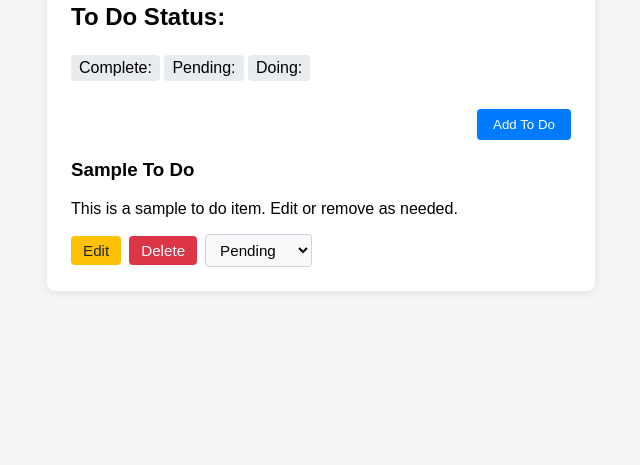
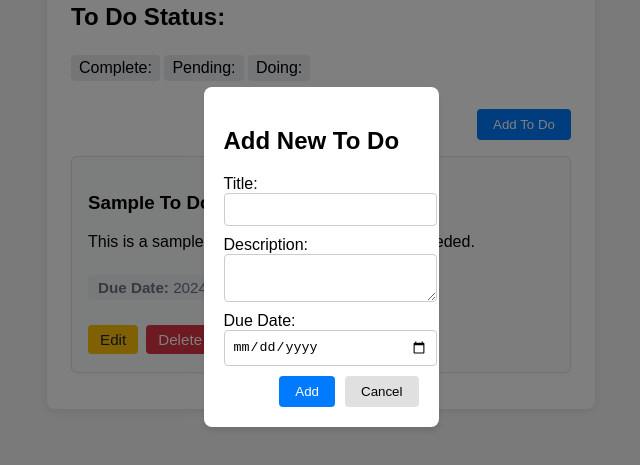
Before and after one commit to rishav-dhungel/TOP, a plain HTML site: page Project:ToDo/index.html in a window 1280 px wide. Shown: the part 143-608 px from the top of the page, without its empty margins (319-959 px from the left). Drawn offline with Linux system fonts and the light colour scheme.

Commit message:
add style and markup

```diff
--- a/Project:ToDo/index.html
+++ b/Project:ToDo/index.html
@@ -22,10 +22,11 @@
         </div>
       </div>
 
-        <div class="display-todo">
+        <div class="display-todo" data-list>
             <div class="todo-item">
               <h3 class="todo-title">Sample To Do</h3>
               <p class="todo-description">This is a sample to do item. Edit or remove as needed.</p>
+              <p class="todo-due-date"><strong>Due Date:</strong> <span>2024-06-30</span></p>
               <div class="todo-actions">
               <button class="edit-btn">Edit</button>
               <button class="delete-btn">Delete</button>
@@ -38,6 +39,25 @@
             </div>
         </div>
       </div>
+
+      <!-- Add To Do Dialog -->
+      <div id="add-todo-dialog" class="dialog" style="display:true">
+        <div class="dialog-content">
+          <h2>Add New To Do</h2>
+          <form id="add-todo-form" data-forms>
+            <label for="todo-title">Title:</label>
+            <input type="text" id="todo-title" name="title" required>
+            <label for="todo-description">Description:</label>
+            <textarea id="todo-description" name="description" required></textarea>
+            <label for="todo-due-date">Due Date:</label>
+            <input type="date" id="todo-due-date" name="due-date" required>
+            <div class="dialog-actions">
+              <button type="submit">Add</button>
+              <button type="button" id="cancel-add-todo">Cancel</button>
+            </div>
+          </form>
+        </div>
+      </div>
   </main>
 </body>
 </html>
--- a/Project:ToDo/index.js
+++ b/Project:ToDo/index.js
@@ -0,0 +1,2 @@
+const form = document.querySelector("[data-form");
+const lists = document.querySelector("data-list");
--- a/Project:ToDo/style.css
+++ b/Project:ToDo/style.css
@@ -87,7 +87,15 @@ h1 {
 .delete-btn:hover {
   background: #b52a37;
 }
-
+.todo-due-date {
+  display: inline-block;
+  margin-top: 8px;
+  font-size: 0.95em;
+  color: #6c757d;
+  background: #f1f3f5;
+  padding: 4px 10px;
+  border-radius: 4px;
+}
 .status-select {
   padding: 6px 10px;
   border-radius: 4px;
@@ -95,3 +103,66 @@ h1 {
   background: #f8f9fa;
   font-size: 0.95em;
 }
+.todo-item {
+  border: 1px solid #dee2e6;
+  border-radius: 6px;
+  padding: 16px;
+  margin-bottom: 12px;
+  background: #fafbfc;
+  box-shadow: 0 1px 3px rgba(0,0,0,0.03);
+}
+
+.dialog {
+  display: flex;
+  justify-content: center;
+  align-items: center;
+  position: fixed;
+  top: 0;
+  left: 0;
+  width: 100%;
+  height: 100%;
+  background-color: rgba(0, 0, 0, 0.5);
+}
+
+.dialog-content {
+  background-color: white;
+  padding: 20px;
+  border-radius: 8px;
+  box-shadow: 0 4px 6px rgba(0, 0, 0, 0.1);
+}
+
+#add-todo-form {
+  display: flex;
+  flex-direction: column;
+}
+
+input,
+textarea {
+  width: 100%;
+  padding: 8px;
+  margin-bottom: 10px;
+  border: 1px solid #ccc;
+  border-radius: 4px;
+}
+
+.dialog-actions {
+  display: flex;
+  justify-content: flex-end;
+  gap: 10px;
+}
+
+button {
+  padding: 8px 16px;
+  border: none;
+  border-radius: 4px;
+  cursor: pointer;
+}
+
+button[type="submit"] {
+  background-color: #007bff;
+  color: white;
+}
+
+#cancel-add-todo {
+  background-color: #e0e0e0;
+}
```
Lines whose indentation alone changed are shown as unchanged.
